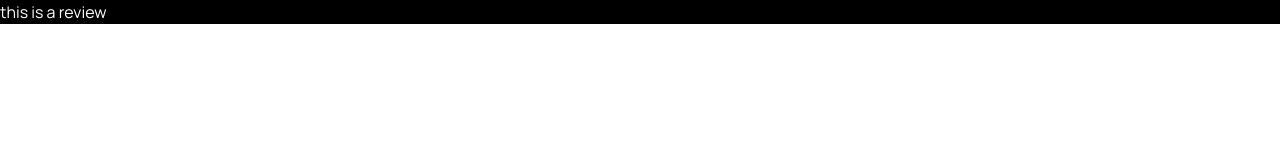
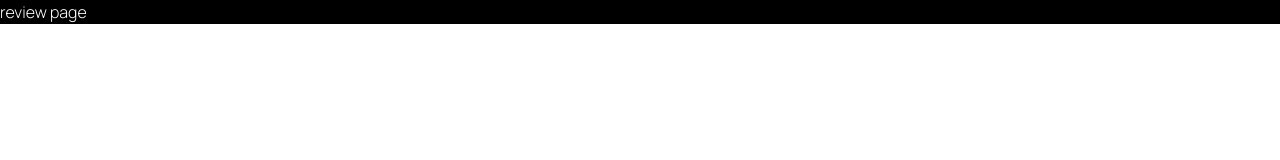
Before and after one commit to igorntwari/portfolio, a React (Create React App) app: page /Reviews in a window 1280 px wide. Shown: the top 160 px of the page. Built offline with nearby package versions, Linux system fonts and the light colour scheme.

Commit message:
feat: added changes

```diff
--- a/src/pages/MorePage.tsx
+++ b/src/pages/MorePage.tsx
@@ -2,7 +2,7 @@ import React from "react";
 function MorePage() {
   return (
     <div className="bg-black text-white">
-     <h1 className="font-Manrope-Regular">this is a review</h1>
+     <h1 className="font-Manrope-light">review page</h1>
     </div>
   );
 }
```
